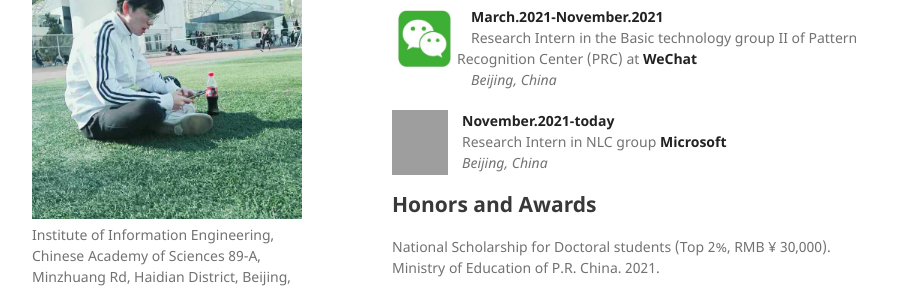
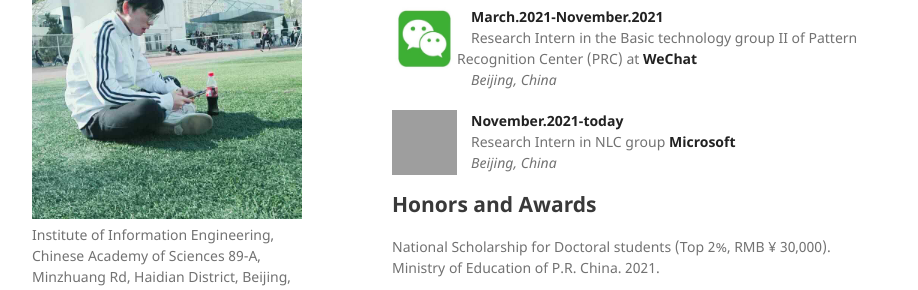
Before and after one commit to PhoebusSi/siqingyi, a Jekyll site: the page built from index.md, in a window 1280 px wide and 900 px high, scrolled down 1084 px. Shown: the part 160-450 px from the top of the window, without its empty margins (178-1096 px from the left). Built offline with Jekyll 4.4.1, drawn with Linux system fonts in a browser that asks for light colours; our own code applies the rules of GitHub Pages for plain Markdown files; grey boxes are pictures that could not be loaded.

Commit message:
Update index.md

```diff
--- a/index.md
+++ b/index.md
@@ -51,7 +51,7 @@ Changsha, China. October, 2018.
 &emsp;Research Intern in the Basic technology group II of Pattern Recognition Center (PRC) at **WeChat**
 &emsp;*Beijing, China*
 
-<img align="left" src="https://github.com/PhoebusSi/siqingyi/raw/gh-pages/assets/img/Microsoft.jpg" width = "56" height = "65"/>
+<img align="left" src="https://github.com/PhoebusSi/siqingyi/raw/gh-pages/assets/img/Microsoft.jpg" width = "65" height = "65"/>
 &emsp;**November.2021-today**
 &emsp;Research Intern in NLC group **Microsoft**
 &emsp;*Beijing, China*
```
